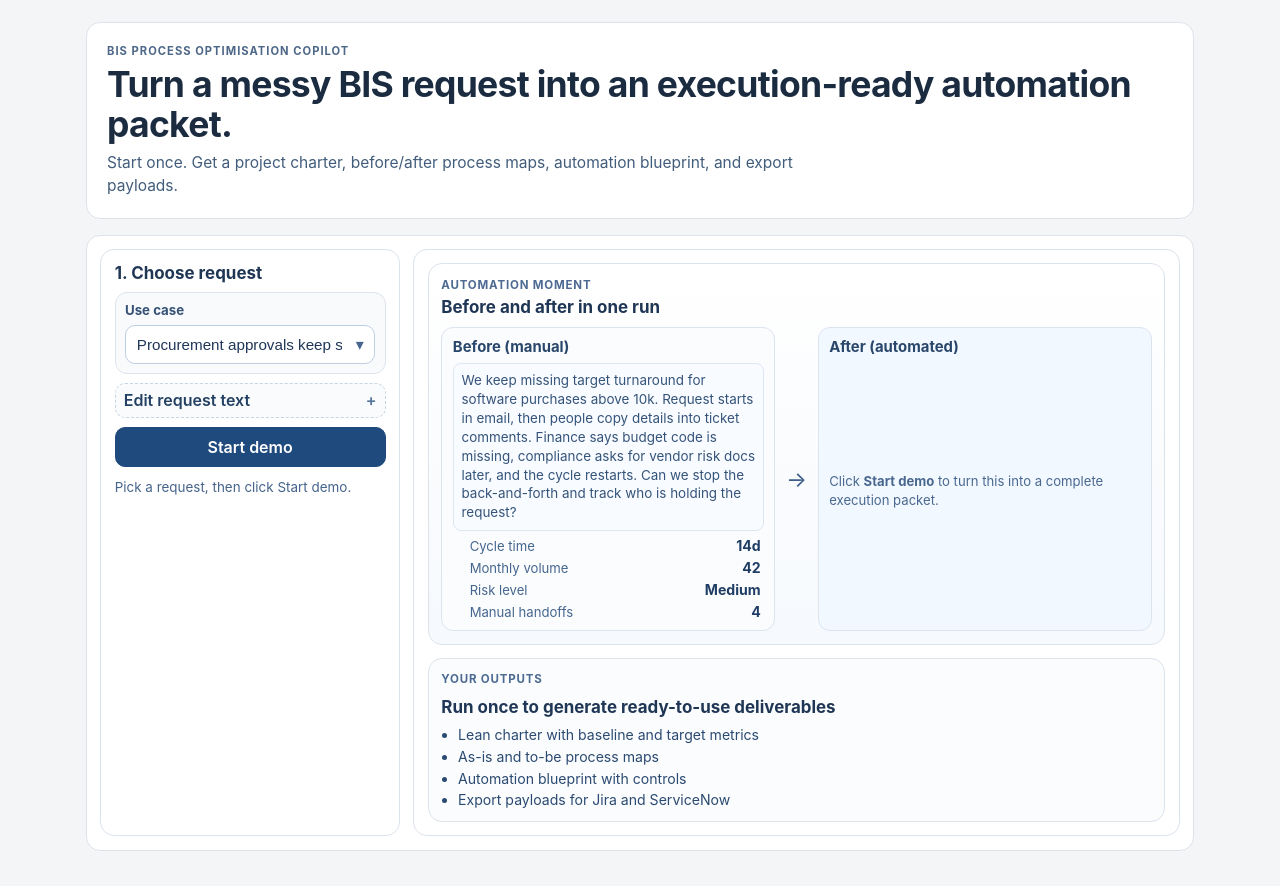
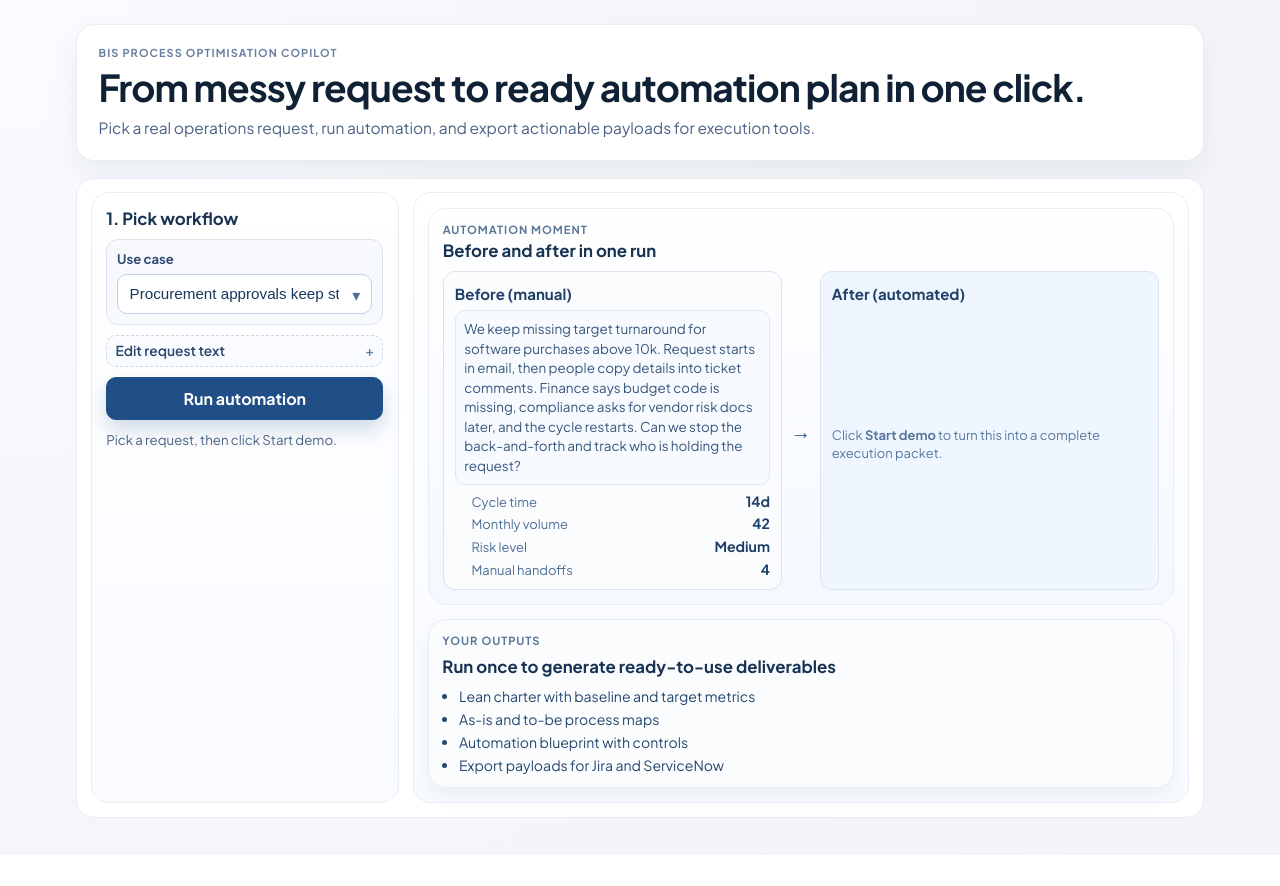
Before and after one commit to KumarNavish/KumarNavish.github.io, a React (Vite) app in the folder site/demos/bis-continual-process-automation-demo/: page / in a window 1280 px wide. After the commit the page ends 855 px from the top, so only its background shows below. Built offline with nearby package versions, Linux system fonts and the light colour scheme.

Commit message:
refine bis demo: premium ui polish pass

```diff
--- a/site/demos/bis-continual-process-automation-demo/src/App.tsx
+++ b/site/demos/bis-continual-process-automation-demo/src/App.tsx
@@ -352,6 +352,12 @@ function App() {
   const previewManualSteps = estimateManualSteps(requestText || selectedSample?.text || '')
   const beforeManualSteps = result?.extracted.manual_step_count ?? previewManualSteps
   const afterManualSteps = result ? Math.max(2, Math.min(beforeManualSteps, result.blueprint.steps.length)) : null
+  const leadTimeReduction = impactSnapshot?.leadTimeReductionPct ?? null
+  const outcomeHeadline = result
+    ? `${impactSnapshot?.monthlyHoursSaved ?? 0} hours/month saved, ${
+        leadTimeReduction ?? 0
+      }% faster cycle`
+    : null
 
   const jiraFields =
     result && typeof result.exports.jira_issue_create.fields === 'object'
@@ -483,15 +489,15 @@ function App() {
     <main className="page-shell">
       <header className="hero">
         <p className="eyebrow">BIS Process Optimisation Copilot</p>
-        <h1>Turn a messy BIS request into an execution-ready automation packet.</h1>
+        <h1>From messy request to ready automation plan in one click.</h1>
         <p className="hero-subtitle">
-          Start once. Get a project charter, before/after process maps, automation blueprint, and export payloads.
+          Pick a real operations request, run automation, and export actionable payloads for execution tools.
         </p>
       </header>
 
       <section className="panel workspace-panel">
         <section className="control-pane">
-          <h2>1. Choose request</h2>
+          <h2>1. Pick workflow</h2>
 
           <section className="example-picker">
             <label htmlFor="example-select">Use case</label>
@@ -524,12 +530,12 @@ function App() {
           </details>
 
           <button className="primary-btn" onClick={() => void runPipeline()} disabled={!selectedSample || isRunning}>
-            {isRunning ? 'Running...' : 'Start demo'}
+            {isRunning ? 'Running...' : 'Run automation'}
           </button>
 
           {result ? (
             <button className="secondary-btn export-btn" onClick={() => exportTicketBundle()}>
-              Export Jira + ServiceNow payloads
+              Download export bundle
             </button>
           ) : null}
 
@@ -543,6 +549,7 @@ function App() {
             <header className="moment-header">
               <p className="label">Automation moment</p>
               <h2>Before and after in one run</h2>
+              {outcomeHeadline ? <p className="moment-headline">{outcomeHeadline}</p> : null}
             </header>
             <div className="moment-grid">
               <article className="moment-card before-card">
@@ -575,10 +582,9 @@ function App() {
                 {result ? (
                   <>
                     <ul className="outcome-list">
-                      <li>Project charter generated</li>
-                      <li>As-is and to-be process maps generated</li>
-                      <li>Automation blueprint generated</li>
-                      <li>Jira and ServiceNow payloads generated</li>
+                      <li>Charter drafted with baseline and target metrics</li>
+                      <li>Future-state flow and controls generated</li>
+                      <li>Jira + ServiceNow payloads prepared for handoff</li>
                     </ul>
                     <div className="impact-strip">
                       <article className="metric-pill">
@@ -618,8 +624,9 @@ function App() {
             <>
               <section className="executive-card">
                 <p className="card-kicker">Your outputs</p>
-                <h2>Execution packet ready to send</h2>
+                <h2>Execution packet ready</h2>
                 <p className="exec-summary">{result.charter.problem_statement}</p>
+                {outcomeHeadline ? <p className="exec-value">{outcomeHeadline}</p> : null}
                 <div className="summary-row">
                   <article className="summary-card">
                     <span>Category</span>
@@ -645,10 +652,10 @@ function App() {
                 </ol>
                 <div className="actions-row">
                   <button className="primary-btn" onClick={() => exportTicketBundle()}>
-                    Export Jira + ServiceNow payloads
+                    Download export bundle
                   </button>
                   <button className="secondary-btn" onClick={() => void copyFullPack()}>
-                    Copy full packet JSON
+                    Copy full packet
                   </button>
                 </div>
                 <p className="integration-note">
--- a/site/demos/bis-continual-process-automation-demo/src/styles.css
+++ b/site/demos/bis-continual-process-automation-demo/src/styles.css
@@ -1,7 +1,22 @@
+@import url('https://fonts.googleapis.com/css2?family=Plus+Jakarta+Sans:wght@400;500;600;700;800&display=swap');
+
 :root {
-  color: #182538;
-  background: #f4f5f7;
-  font-family: 'SF Pro Display', 'Avenir Next', 'Helvetica Neue', 'Segoe UI', sans-serif;
+  --bg: #f4f6f9;
+  --surface: #ffffff;
+  --surface-soft: #f7f9fc;
+  --surface-accent: #eff6ff;
+  --text: #172438;
+  --text-muted: #4a6284;
+  --text-soft: #6a7f9f;
+  --line: #dbe3ee;
+  --line-soft: #e8edf5;
+  --brand: #1f4f86;
+  --brand-strong: #173f6d;
+  --success: #296b3f;
+  --danger: #9b2f3d;
+  --radius-lg: 18px;
+  --radius-md: 12px;
+  --shadow-soft: 0 14px 30px rgba(22, 38, 60, 0.06);
 }
 
 * {
@@ -10,16 +25,17 @@
 
 body {
   margin: 0;
-  background: #f4f5f7;
-  color: #1b2b40;
+  background: radial-gradient(circle at 0% 0%, #f9fbff 0%, var(--bg) 45%, #f2f4f8 100%);
+  color: var(--text);
+  font-family: 'Plus Jakarta Sans', 'Avenir Next', 'Segoe UI', sans-serif;
 }
 
 .page-shell {
-  width: min(1140px, 100%);
+  width: min(1160px, 100%);
   margin: 0 auto;
-  padding: 1.4rem 1rem 2.2rem;
+  padding: 1.5rem 1rem 2.3rem;
   display: grid;
-  gap: 1rem;
+  gap: 1.05rem;
 }
 
 .hero,
@@ -28,114 +44,120 @@ body {
 .result-pane,
 .executive-card,
 .automation-moment,
+.packet-details,
 .detail-card,
 .map-card {
-  border: 1px solid #dce3eb;
-  border-radius: 14px;
-  background: #ffffff;
+  background: var(--surface);
+  border: 1px solid var(--line-soft);
+  border-radius: var(--radius-lg);
 }
 
 .hero {
-  padding: 1.2rem 1.25rem;
-}
-
-.hero-subtitle {
-  margin-top: 0.48rem;
-  color: #425d7c;
-  font-size: 0.97rem;
-  max-width: 72ch;
+  padding: 1.3rem 1.35rem;
+  box-shadow: var(--shadow-soft);
 }
 
 .eyebrow {
   margin: 0;
   text-transform: uppercase;
-  letter-spacing: 0.09em;
-  font-size: 0.7rem;
+  letter-spacing: 0.1em;
+  font-size: 0.68rem;
   font-weight: 700;
-  color: #4d6788;
+  color: var(--text-soft);
 }
 
 h1 {
-  margin: 0.38rem 0 0;
-  font-size: clamp(1.68rem, 2.8vw, 2.22rem);
+  margin: 0.42rem 0 0;
+  font-size: clamp(1.78rem, 2.9vw, 2.32rem);
   line-height: 1.12;
-  letter-spacing: -0.02em;
+  letter-spacing: -0.025em;
+  color: #102035;
+}
+
+.hero-subtitle {
+  margin-top: 0.54rem;
+  font-size: 0.97rem;
+  color: var(--text-muted);
+  max-width: 70ch;
+  line-height: 1.5;
 }
 
 h2 {
   margin: 0;
-  font-size: 1.06rem;
-  color: #1f3654;
+  font-size: 1.05rem;
+  line-height: 1.28;
+  color: #173252;
 }
 
 h3 {
   margin: 0;
-  font-size: 0.93rem;
-  color: #29466b;
+  font-size: 0.94rem;
+  line-height: 1.3;
+  color: #1f3f66;
 }
 
 p {
-  margin: 0.45rem 0 0;
-  line-height: 1.48;
+  margin: 0;
 }
 
 .panel {
-  padding: 0.82rem;
+  padding: 0.86rem;
 }
 
 .workspace-panel {
   display: grid;
-  grid-template-columns: 300px minmax(0, 1fr);
-  gap: 0.82rem;
+  grid-template-columns: 308px minmax(0, 1fr);
+  gap: 0.86rem;
 }
 
 .control-pane,
 .result-pane {
-  padding: 0.85rem;
+  padding: 0.9rem;
 }
 
 .control-pane {
   display: grid;
-  gap: 0.56rem;
+  gap: 0.62rem;
   align-content: start;
+  background: linear-gradient(180deg, #ffffff 0%, #f9fbff 100%);
 }
 
 .example-picker {
-  border: 1px solid #dde4ed;
-  border-radius: 12px;
-  background: #f8fafc;
-  padding: 0.58rem;
+  border: 1px solid var(--line);
+  border-radius: var(--radius-md);
+  background: var(--surface-soft);
+  padding: 0.62rem;
 }
 
 .example-picker > label {
   display: block;
   margin: 0;
-  font-size: 0.83rem;
+  font-size: 0.82rem;
   font-weight: 650;
-  color: #355175;
+  color: #2f4c73;
 }
 
 .select-shell {
   position: relative;
-  margin-top: 0.4rem;
-  border: 1px solid #bfcfe3;
+  margin-top: 0.42rem;
+  border: 1px solid #bfd0e6;
   border-radius: 10px;
   background: #fff;
 }
 
 .select-shell:focus-within {
-  border-color: #2f5f9a;
-  box-shadow: 0 0 0 3px rgba(47, 95, 154, 0.15);
+  border-color: #3c689c;
+  box-shadow: 0 0 0 3px rgba(60, 104, 156, 0.16);
 }
 
 .example-select {
   appearance: none;
+  border: 0;
   width: 100%;
-  border: 0;
+  padding: 0.66rem 2rem 0.66rem 0.72rem;
+  color: #17375f;
+  font-size: 0.95rem;
   background: transparent;
-  padding: 0.62rem 2rem 0.62rem 0.68rem;
-  color: #1f3657;
-  font-size: 0.95rem;
 }
 
 .example-select:focus-visible {
@@ -144,26 +166,27 @@ p {
 
 .select-caret {
   position: absolute;
-  right: 0.66rem;
+  right: 0.7rem;
   top: 50%;
   transform: translateY(-50%);
+  color: #4b6c95;
   pointer-events: none;
-  color: #47668f;
 }
 
 .inline-advanced {
-  border: 1px dashed #c8d5e5;
+  border: 1px dashed #ccd9e9;
   border-radius: 10px;
-  background: #f9fbfd;
-  padding: 0.4rem 0.5rem;
+  background: #f9fbfe;
+  padding: 0.42rem 0.52rem;
 }
 
 .inline-advanced summary,
 .packet-details summary {
   cursor: pointer;
+  list-style: none;
+  font-size: 0.86rem;
   font-weight: 600;
-  color: #244164;
-  list-style: none;
+  color: #27466d;
 }
 
 .inline-advanced summary::-webkit-details-marker,
@@ -175,7 +198,7 @@ p {
 .packet-details summary::after {
   content: '+';
   float: right;
-  color: #56749a;
+  color: #5f7ea4;
 }
 
 .inline-advanced[open] summary::after,
@@ -183,51 +206,59 @@ p {
   content: '-';
 }
 
-textarea,
+.inline-advanced textarea {
+  margin-top: 0.5rem;
+  width: 100%;
+  min-height: 118px;
+  resize: vertical;
+  border: 1px solid #cad7e8;
+  border-radius: 10px;
+  padding: 0.62rem;
+  line-height: 1.45;
+  color: #1c3b60;
+  background: #fff;
+  font: inherit;
+}
+
 button {
   font: inherit;
 }
 
-.inline-advanced textarea {
-  margin-top: 0.48rem;
-  width: 100%;
-  min-height: 120px;
-  border: 1px solid #c9d7e8;
-  border-radius: 10px;
-  background: #fff;
-  color: #1f3658;
-  line-height: 1.45;
-  resize: vertical;
-  padding: 0.58rem 0.64rem;
-}
-
 .primary-btn,
 .secondary-btn {
+  border-radius: 10px;
+  border: 1px solid transparent;
+  padding: 0.62rem 0.8rem;
+  font-weight: 650;
   cursor: pointer;
-  border-radius: 10px;
-  padding: 0.58rem 0.74rem;
-  border: 1px solid transparent;
-  font-weight: 620;
+  transition: transform 120ms ease, box-shadow 120ms ease, filter 120ms ease;
 }
 
 .primary-btn {
-  background: #1f4a7d;
-  border-color: #1f4a7d;
+  background: var(--brand);
   color: #fff;
+  border-color: var(--brand);
+  box-shadow: 0 10px 20px rgba(31, 79, 134, 0.2);
+}
+
+.primary-btn:hover:not(:disabled) {
+  transform: translateY(-1px);
+  box-shadow: 0 12px 24px rgba(31, 79, 134, 0.24);
 }
 
 .secondary-btn {
-  background: #edf2f9;
-  border-color: #c9d7e8;
-  color: #274a72;
+  background: #edf3fb;
+  border-color: #cad8ea;
+  color: #274972;
+}
+
+.secondary-btn:hover:not(:disabled) {
+  transform: translateY(-1px);
+  filter: brightness(0.99);
 }
 
 .export-btn {
-  margin-top: 0.1rem;
-}
-
-button:hover:not(:disabled) {
-  filter: brightness(0.98);
+  margin-top: 0.05rem;
 }
 
 button:disabled {
@@ -239,79 +270,88 @@ button:disabled {
 .status-text,
 .error-text,
 .success-text {
-  margin-top: 0.1rem;
-  font-size: 0.84rem;
+  margin-top: 0.08rem;
+  font-size: 0.83rem;
+  line-height: 1.4;
 }
 
 .hint-text,
 .status-text {
-  color: #45648c;
+  color: var(--text-muted);
 }
 
 .error-text {
-  color: #912f35;
+  color: var(--danger);
 }
 
 .success-text {
-  color: #2f7444;
+  color: var(--success);
 }
 
 .result-pane {
   display: grid;
-  gap: 0.8rem;
+  gap: 0.86rem;
   align-content: start;
+  background: linear-gradient(180deg, #ffffff 0%, #f8fbff 100%);
 }
 
 .label,
 .card-kicker {
   margin: 0;
+  font-size: 0.7rem;
   text-transform: uppercase;
-  letter-spacing: 0.07em;
-  color: #4d6a92;
-  font-size: 0.72rem;
+  letter-spacing: 0.085em;
   font-weight: 700;
+  color: #5d7799;
 }
 
 .automation-moment {
-  padding: 0.78rem;
-  background: linear-gradient(180deg, #ffffff 0%, #f6f9fd 100%);
+  padding: 0.86rem;
+  background: linear-gradient(180deg, #ffffff 0%, #f4f8ff 100%);
 }
 
 .moment-header {
   display: grid;
   gap: 0.22rem;
-  margin-bottom: 0.58rem;
+  margin-bottom: 0.62rem;
+}
+
+.moment-headline {
+  margin: 0.12rem 0 0;
+  color: #1d4c81;
+  font-size: 0.9rem;
+  font-weight: 600;
 }
 
 .moment-grid {
   display: grid;
   grid-template-columns: minmax(0, 1fr) auto minmax(0, 1fr);
-  gap: 0.48rem;
+  gap: 0.52rem;
   align-items: stretch;
 }
 
 .moment-card {
-  border: 1px solid #dbe4ef;
-  border-radius: 12px;
+  border: 1px solid var(--line);
+  border-radius: var(--radius-md);
   background: #fff;
-  padding: 0.66rem;
+  padding: 0.7rem;
   display: grid;
-  gap: 0.42rem;
+  gap: 0.44rem;
 }
 
 .before-card {
-  background: #fbfcfd;
+  background: #fbfcfe;
 }
 
 .after-card {
-  background: #f1f8ff;
+  background: var(--surface-accent);
 }
 
 .automation-moment.is-complete .after-card {
-  animation: reveal-up 0.42s ease-out;
+  animation: reveal 240ms ease-out;
 }
 
-@keyframes reveal-up {
+@keyframes reveal {
   from {
     opacity: 0;
     transform: translateY(8px);
@@ -324,20 +364,19 @@ button:disabled {
 
 .moment-arrow {
   align-self: center;
-  font-size: 1.35rem;
-  color: #3a5d89;
-  padding: 0 0.2rem;
+  font-size: 1.3rem;
+  color: #3d618f;
 }
 
 .moment-request {
   margin: 0;
+  border: 1px solid #dee8f3;
+  border-radius: 10px;
+  background: #f7fbff;
+  padding: 0.52rem;
   font-size: 0.84rem;
-  color: #35547a;
-  background: #f8fbff;
-  border: 1px solid #dde7f3;
-  border-radius: 8px;
-  padding: 0.48rem;
-  line-height: 1.4;
+  color: #37557c;
+  line-height: 1.45;
 }
 
 .moment-list,
@@ -345,7 +384,7 @@ button:disabled {
 .action-list,
 .detail-list {
   margin: 0;
-  padding-left: 1.05rem;
+  padding-left: 1.04rem;
   display: grid;
   gap: 0.3rem;
 }
@@ -353,24 +392,23 @@ button:disabled {
 .moment-list li,
 .outcome-list li,
 .action-list li {
-  color: #2b4a71;
+  color: #25476f;
 }
 
 .moment-list li {
   display: flex;
+  align-items: baseline;
   justify-content: space-between;
-  gap: 0.5rem;
-  align-items: baseline;
-  padding-right: 0.2rem;
+  gap: 0.6rem;
 }
 
 .moment-list span {
-  color: #45668f;
-  font-size: 0.82rem;
+  color: #4d6d95;
+  font-size: 0.81rem;
 }
 
 .moment-list strong {
-  color: #1f3d64;
+  color: #1e4068;
   font-size: 0.88rem;
 }
 
@@ -378,112 +416,116 @@ button:disabled {
   font-size: 0.88rem;
 }
 
-.impact-strip,
-.summary-row {
+.impact-strip {
   display: grid;
-  gap: 0.42rem;
-}
-
-.impact-strip {
-  grid-template-columns: repeat(auto-fit, minmax(150px, 1fr));
-}
-
-.summary-row {
-  grid-template-columns: repeat(3, minmax(0, 1fr));
+  grid-template-columns: repeat(auto-fit, minmax(158px, 1fr));
+  gap: 0.45rem;
 }
 
 .metric-pill,
 .summary-card {
-  border: 1px solid #d9e4f1;
+  border: 1px solid #d7e3f2;
   border-radius: 10px;
   background: #fff;
-  padding: 0.48rem 0.54rem;
+  padding: 0.5rem 0.55rem;
   display: grid;
-  gap: 0.12rem;
+  gap: 0.14rem;
 }
 
 .metric-pill span,
 .summary-card span {
-  font-size: 0.72rem;
+  font-size: 0.71rem;
   text-transform: uppercase;
-  letter-spacing: 0.04em;
-  color: #4a678f;
+  letter-spacing: 0.05em;
+  color: #567298;
 }
 
 .metric-pill strong,
 .summary-card strong {
-  color: #1d4069;
+  color: #1f426a;
   font-size: 0.88rem;
 }
 
 .executive-card {
-  padding: 0.78rem;
+  padding: 0.84rem;
   display: grid;
-  gap: 0.56rem;
+  gap: 0.58rem;
+  box-shadow: 0 8px 20px rgba(19, 39, 64, 0.05);
 }
 
 .exec-summary {
-  margin: 0;
-  color: #2f4f77;
+  color: #2f4f76;
   font-size: 0.92rem;
+  line-height: 1.45;
+}
+
+.exec-value {
+  color: #1e4f83;
+  font-size: 0.9rem;
+  font-weight: 650;
+}
+
+.summary-row {
+  display: grid;
+  grid-template-columns: repeat(3, minmax(0, 1fr));
+  gap: 0.42rem;
 }
 
 .compact-list {
-  gap: 0.22rem;
+  gap: 0.25rem;
 }
 
 .compact-list li {
   display: grid;
-  gap: 0.04rem;
-  font-size: 0.88rem;
+  gap: 0.05rem;
 }
 
 .compact-list strong {
-  color: #1f3f65;
   font-size: 0.88rem;
+  color: #1f4068;
 }
 
 .compact-list span {
-  color: #47658d;
   font-size: 0.82rem;
+  color: #4a698f;
 }
 
 .actions-row {
   display: flex;
   flex-wrap: wrap;
-  gap: 0.44rem;
+  gap: 0.46rem;
 }
 
 .integration-note,
 .detail-note {
   margin: 0;
-  color: #4a688f;
-  font-size: 0.82rem;
+  color: #58769c;
+  font-size: 0.81rem;
+  line-height: 1.4;
 }
 
 .placeholder-card {
-  background: #fafcfe;
+  background: #fbfcfe;
 }
 
 .packet-details {
-  border: 1px solid #d8e2ee;
-  border-radius: 12px;
+  padding: 0.62rem;
   background: #fbfdff;
-  padding: 0.56rem;
 }
 
 .details-grid {
-  margin-top: 0.6rem;
+  margin-top: 0.64rem;
   display: grid;
   grid-template-columns: repeat(2, minmax(0, 1fr));
-  gap: 0.54rem;
+  gap: 0.56rem;
 }
 
 .detail-card,
 .map-card {
-  padding: 0.62rem;
+  padding: 0.66rem;
   display: grid;
   gap: 0.42rem;
+  border-radius: var(--radius-md);
 }
 
 .detail-card.span-2 {
@@ -497,8 +539,8 @@ button:disabled {
 }
 
 .detail-list li {
-  border: 1px solid #e2eaf4;
-  border-radius: 8px;
+  border: 1px solid #e1e9f3;
+  border-radius: 9px;
   background: #f8fbff;
   padding: 0.42rem;
   display: grid;
@@ -506,15 +548,15 @@ button:disabled {
 }
 
 .detail-list strong {
-  font-size: 0.73rem;
+  font-size: 0.72rem;
+  color: #547195;
   text-transform: uppercase;
-  letter-spacing: 0.04em;
-  color: #4a678f;
+  letter-spacing: 0.05em;
 }
 
 .detail-list span {
-  color: #2b4a72;
   font-size: 0.85rem;
+  color: #27486f;
 }
 
 .detail-list.compact {
@@ -526,7 +568,7 @@ button:disabled {
 }
 
 .map-card h3 {
-  margin-bottom: 0.06rem;
+  margin-bottom: 0.02rem;
 }
 
 .mermaid-svg {
@@ -538,21 +580,21 @@ button:disabled {
   white-space: pre-wrap;
   word-break: break-word;
   font-size: 0.77rem;
-  line-height: 1.35;
+  line-height: 1.4;
   color: #2f4d77;
   background: #f2f6fd;
   border: 1px solid #d6dfec;
-  border-radius: 8px;
+  border-radius: 9px;
   padding: 0.46rem;
 }
 
 .status {
   margin: 0;
+  color: #59779d;
   font-size: 0.82rem;
-  color: #567498;
 }
 
-@media (max-width: 980px) {
+@media (max-width: 990px) {
   .workspace-panel {
     grid-template-columns: 1fr;
   }
@@ -585,7 +627,7 @@ button:disabled {
 
 @media (max-width: 640px) {
   .page-shell {
-    padding: 0.95rem 0.78rem 1.42rem;
+    padding: 1rem 0.8rem 1.5rem;
   }
 
   .hero,
@@ -593,7 +635,8 @@ button:disabled {
   .control-pane,
   .result-pane,
   .automation-moment,
-  .executive-card {
-    border-radius: 12px;
+  .executive-card,
+  .packet-details {
+    border-radius: 14px;
   }
 }
```
